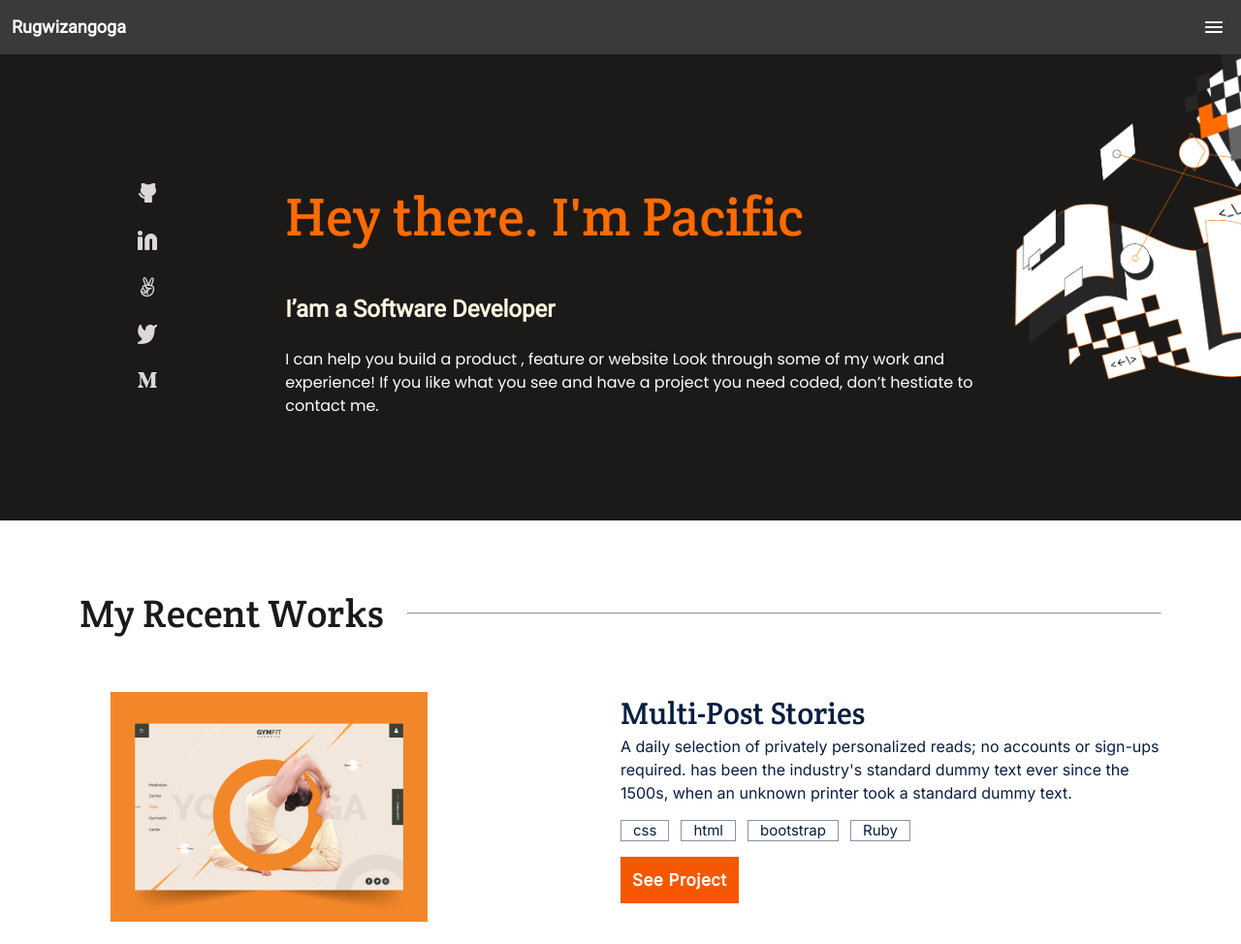
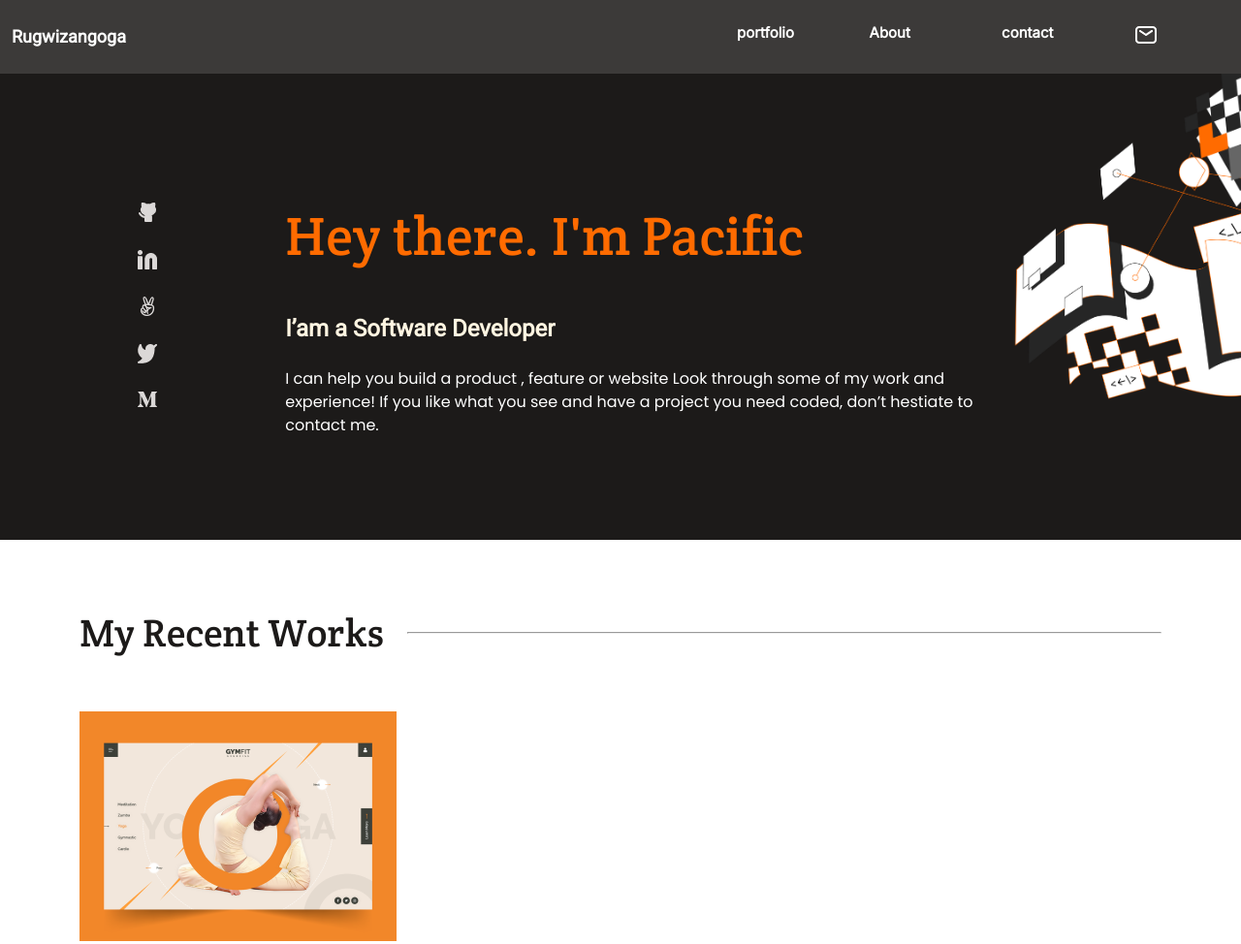
Before and after one commit to rugwizangoga/My-portfolio, a website: page index.html in a window 1280 px wide. Shown: the top 974 px of the page at 97% size. Drawn offline with Linux system fonts and the light colour scheme.

Commit message:
added desktop version for the works section

```diff
--- a/index.html
+++ b/index.html
@@ -16,15 +16,15 @@
             <a href="index.html" id="name">Rugwizangoga</a>
             </div>
             <div class="menu">
-                <!-- <nav>
-                    <ul>
+                <nav>
+                    <ul class="navul">
                         <li>portfolio</li>
                         <li>About</li>
                         <li>contact</li>
                         <li><img src="./pic/Icon - Mail.png" alt=""></li>
                     </ul>
-                </nav> -->
-                <img src="./pic/Icons/Enabled.png" alt="menu">
+                </nav>
+                <img class="imgmenu" src="./pic/Icons/Enabled.png" alt="menu">
             </div>
         </header>
 
@@ -108,7 +108,24 @@
                     </div>
                 </div>
 
-                <div class="cards">
+                <div class="cards card2">
+                    <h2 class="cardtitle">Profesional Art Printing Data</h2>
+                    <p class="cardsupporting">
+                        A daily selection of privately personalized reads;
+                        no accounts or sign-ups required.
+                        has been the industry's standard
+                    </p>
+                    <ul class="tags catags">
+                        <li class="taging cataging"><p class="tag catag">html</p></li>
+                        <li class="taging cataging"><p class="tag catag">bootstrap</p></li>
+                        <li class="taging cataging"><p class="tag catag">Ruby</p></li>
+                    </ul>
+                    <div class="buttn">
+                        <button type="button">See Project</button>
+                    </div>
+                </div>
+
+                <div class="cards card3">
                     <h2 class="cardtitle">Profesional Art Printing Data</h2>
                     <p class="cardsupporting">
                         A daily selection of privately personalized reads;
@@ -142,7 +159,7 @@
                     </div>
                 </div>
 
-                <div class="cards">
+                <div class="cards card2">
                     <h2 class="cardtitle">Profesional Art Printing Data</h2>
                     <p class="cardsupporting">
                         A daily selection of privately personalized reads;
@@ -159,24 +176,7 @@
                     </div>
                 </div>
 
-                <div class="cards">
-                    <h2 class="cardtitle">Profesional Art Printing Data</h2>
-                    <p class="cardsupporting">
-                        A daily selection of privately personalized reads;
-                        no accounts or sign-ups required.
-                        has been the industry's standard
-                    </p>
-                    <ul class="tags catags">
-                        <li class="taging cataging"><p class="tag catag">html</p></li>
-                        <li class="taging cataging"><p class="tag catag">bootstrap</p></li>
-                        <li class="taging cataging"><p class="tag catag">Ruby</p></li>
-                    </ul>
-                    <div class="buttn">
-                        <button type="button">See Project</button>
-                    </div>
-                </div>
-
-                <div class="cards">
+                <div class="cards card3">
                     <h2 class="cardtitle">Profesional Art Printing Data</h2>
                     <p class="cardsupporting">
                         A daily selection of privately personalized reads;
@@ -215,7 +215,7 @@
             <div class="innerapp"><hr class="hr1"></div>
 
             <div class="skills innerapp">
-                <ul>
+                <ul class="li">
                     <li class="skill"><img src="./pic/trapezium.png" alt="Language"> Language
                         <ul>
                             <li><p>Javascript</p></li>
--- a/style.css
+++ b/style.css
@@ -38,6 +38,10 @@ a {
   text-decoration: none;
 }
 
+nav{
+  display: none;
+}
+
 .menu {
   display: flex;
   flex-direction: row;
@@ -47,7 +51,9 @@ a {
   padding: 8px;
 }
 
-
+.imgmenu {
+  display: unset;
+}
 
 #name {
   width: 77px;
@@ -351,7 +357,6 @@ h2 {
   flex-direction: column;
   align-items: center;
   padding: 120px 0;
-  width: 329px;
   color: #fff;
 }
 
@@ -451,7 +456,35 @@ h2 {
   color: #DFE1E6;
 }
 
-@media screen and (min-width: 470px) {
+@media screen and (min-width: 768px) {
+
+  .imgmenu {
+    display: none;
+  }
+
+  .menu {
+    width: 40%;
+  }
+
+  .navul {
+    display: flex;
+    flex-direction: row;
+    justify-content: space-between;
+    height: 100%;
+  }
+
+  .navul > li {
+    width: 20%;
+    color: #fff;
+    font-family: 'Inter', Arial, Helvetica, sans-serif;
+    font-style: normal;
+    font-weight: 600;
+    font-size: 15px;
+  }
+
+  .logo {
+    width: 35%;
+  }
 
   .headline {
       background-image: url(./pic/Illustration-header@2x.png);
@@ -487,25 +520,9 @@ h2 {
     width: 1px;
     background-color: #212121;
   }
-
-  .frameimg {
-    display: flex;
-    flex-direction: row;
-    justify-content: space-between;
-  }
-  .imgholder {
-    width: 35%;
-    display: flex;
-    flex-direction: column;
-    align-items: center;
-  }
-
-  .post {
-    width: 50%;
-  }
-
-  #posttitle{
-    margin: 0;
+  nav {
+    display: unset;
+    width: 100%;
   }
 
 }
```
Also changed, not shown: pic/backcol.png (added), pic/backcolo.png (added), pic/illustration-about me.svg (added), pic/illustration-about me@2x.png (added).
